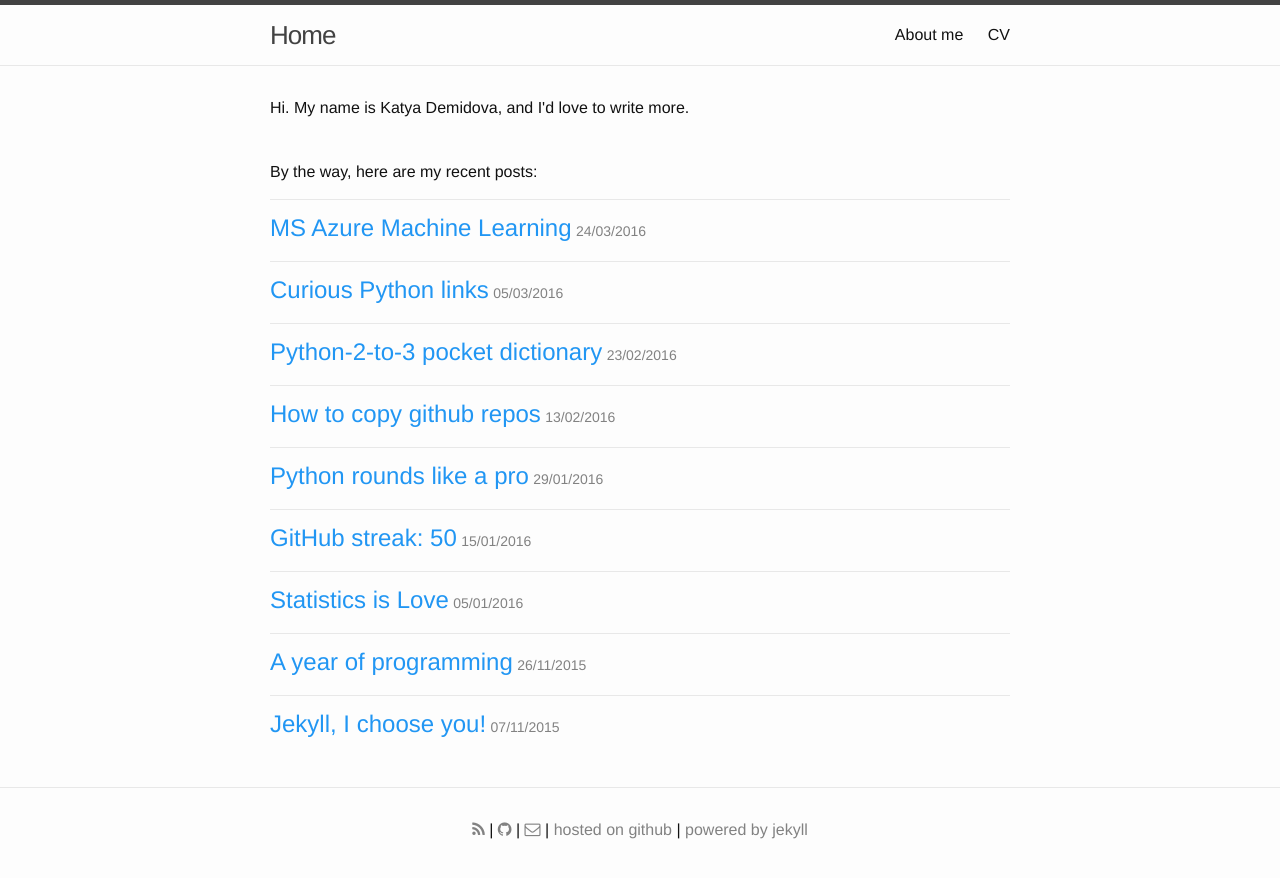
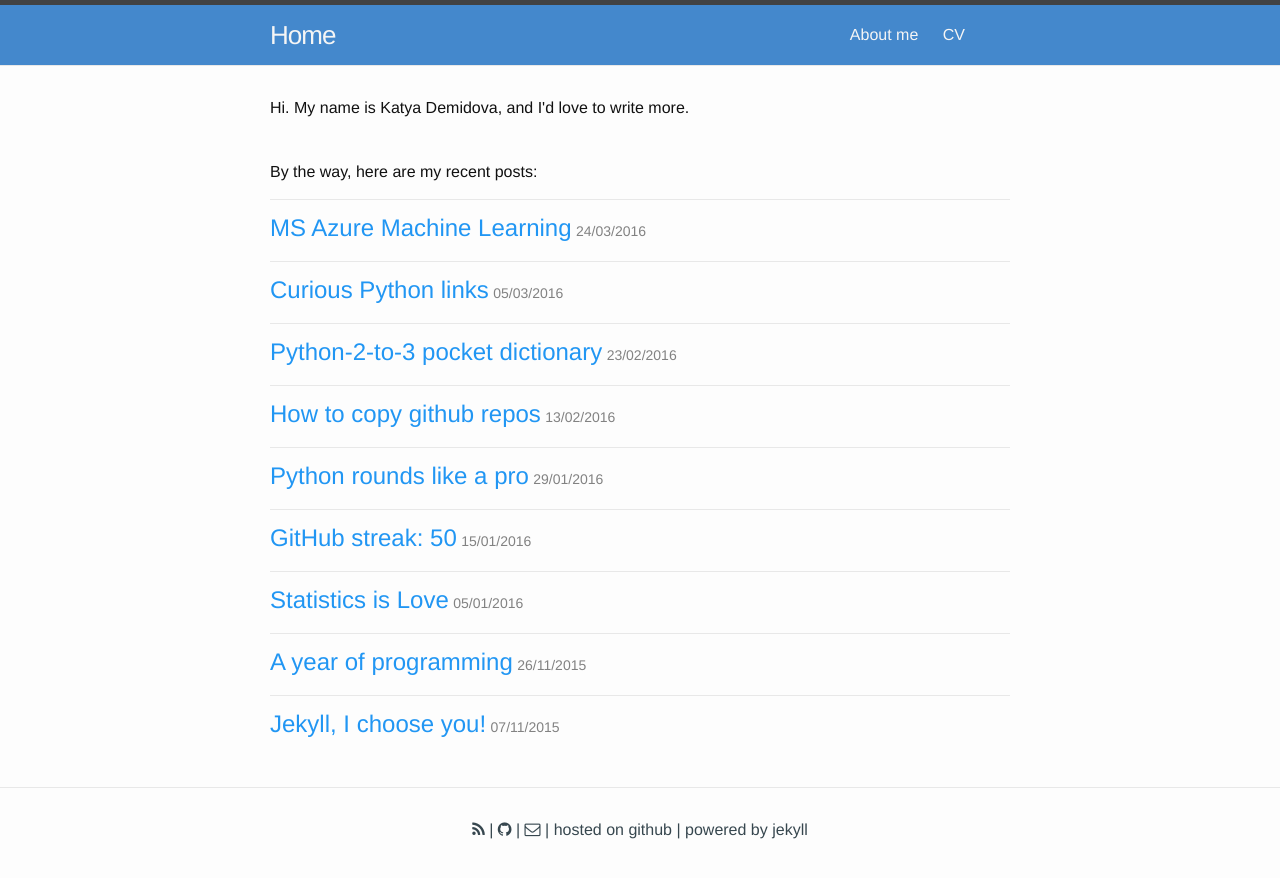
Before and after one commit to demidovakatya/demidovakatya.github.io, a Jekyll site: the page built from index.html, in a window 1280 px wide. Shown: the top 878 px of the page. Built offline with Jekyll 4.4.1, drawn with Linux system fonts in a browser that asks for light colours; nearby versions of some CDN libraries.

Commit message:
upd header style

```diff
--- a/_sass/_layout.scss
+++ b/_sass/_layout.scss
@@ -4,6 +4,7 @@
     border-top: 5px solid $grey-color-dark;
     border-bottom: 1px solid $grey-color-light;
     min-height: 60px;
+    background-color: #4488cc;
 
     // Positioning context for the mobile navigation icon
     position: relative;
@@ -19,20 +20,21 @@
 
     &,
     &:visited {
-        color: $grey-color-dark;
+        color: #f5f5f5;
     }
 }
 
 .site-nav {
     float: right;
     line-height: 60px;
+    margin-right: 45px;
 
     .menu-icon {
         display: none;
     }
 
     .page-link {
-        color: $text-color;
+        color: #f5f5f5;
         line-height: $base-line-height;
 
         // Gaps between nav items, but not on the last one
@@ -98,14 +100,11 @@
 .site-footer {
     border-top: 1px solid $grey-color-light;
     padding: $spacing-unit 0;
-    // background-image: url('bg.jpg');
-    background-position: center;
 }
 
 
 .footer-col-wrapper {
     // font-size: $small-font-size;
-    // color: $grey-color;
     margin-left: -$spacing-unit / 2;
     @extend %clearfix;
 
@@ -117,7 +116,7 @@
         width:         calc(100% - (#{$spacing-unit} / 2));
 
         p {text-align: center;}
-        a {color: $grey-color;}
+        a, p {color: #37474f;}
     }
 }
 
```
